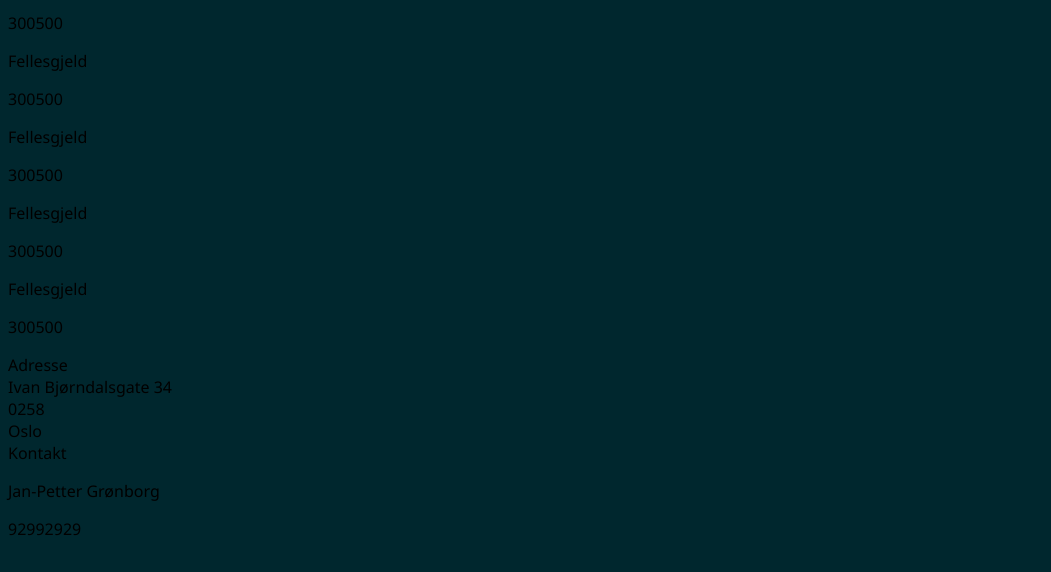
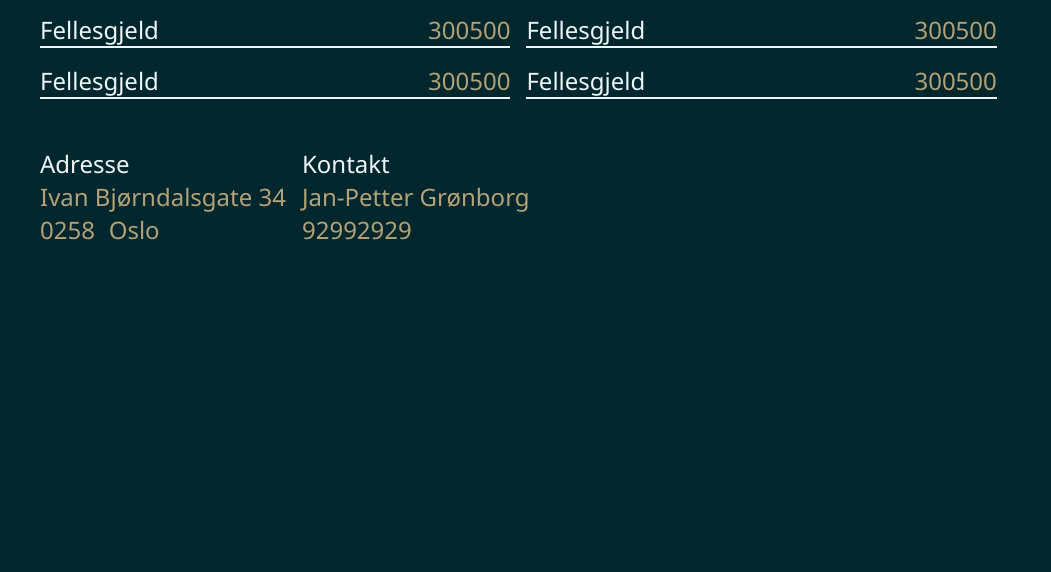
Before and after one commit to gdhebling/kandidat-oppgave, a plain HTML site: page index.html in a window 1280 px wide. Shown: the part 228-800 px from the top of the page, without its empty margins (0-1051 px from the left). Drawn offline with Linux system fonts and the light colour scheme.

Commit message:
Create base styling

```diff
--- a/styles.css
+++ b/styles.css
@@ -5,7 +5,71 @@
   --font-family: ;
 }
 
+* {
+  margin: 0;
+  padding: 0;
+  box-sizing: border-box;
+}
+
 body {
   background-color: var(--bg-color);
   font-family: 'Segoe UI', Tahoma, Geneva, Verdana, sans-serif;
 }
+
+main {
+  padding: 2rem;
+}
+
+section {
+  margin: 2rem 0;
+}
+
+.container {
+  margin: 0.5rem;
+}
+
+.text-primary {
+  color: var(--white-text);
+  font-weight: normal;
+  font-size: 1.5rem;
+}
+
+.text-secondary {
+  color: var(--gold-text);
+  font-weight: normal;
+  font-size: 1.5rem;
+}
+
+.title__item {
+  font-size: 2rem;
+}
+
+.details__wrapper {
+  display: flex;
+  flex-wrap: wrap;
+  width: 80%;
+}
+
+.details__card {
+  display: flex;
+  align-items: center;
+  justify-content: space-between;
+  flex: 1 0 33%;
+  border-bottom: 2px solid var(--white-text);
+}
+
+.details__name,
+.details__value {
+}
+
+.footer__wrapper {
+  display: flex;
+}
+
+.zipcode__wrapper {
+  display: flex;
+}
+
+.address__zipcode {
+  margin-right: 1ch;
+}
```
